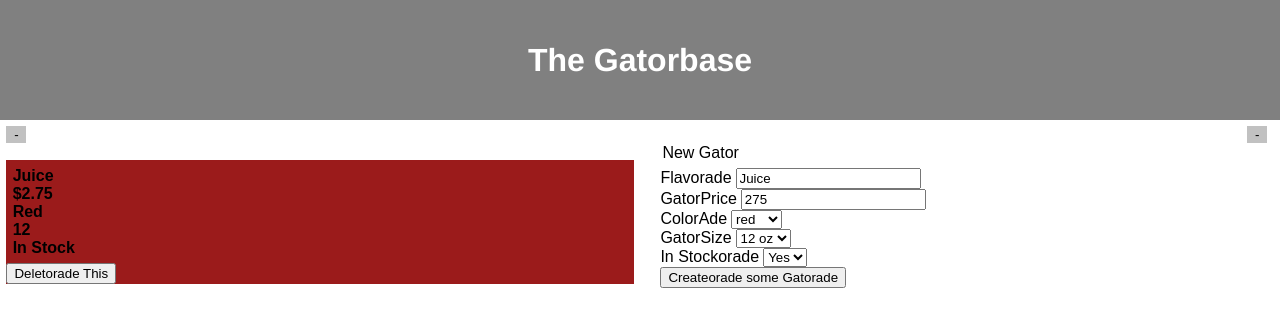
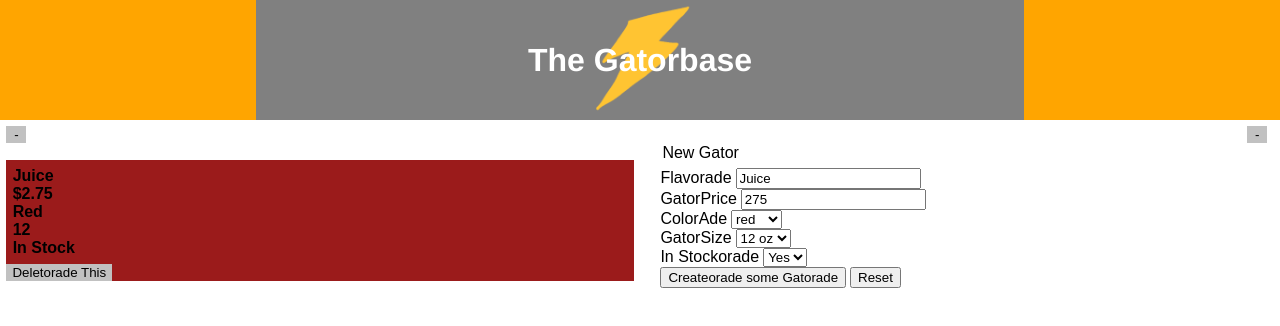
Before and after one commit to Nugget-Meister/project-inventory-web-application, a plain HTML site: page index.html in a window 1280 px wide. Both pictures are taken after a click on the input "Createorade some Gatorade". Drawn offline with Linux system fonts and the light colour scheme.

Commit message:
Gatorbase logo, minor snips on css

```diff
--- a/index.html
+++ b/index.html
@@ -10,7 +10,9 @@
 </head>
 <body>
     <header>
+        <section></section>
         <h1>The Gatorbase</h1>
+        <section></section>
     </header>
     <div>
         <section class="list-items">
@@ -45,6 +47,7 @@
                         <option value="no">No</option>
                     </select><br>
                     <input type="submit" value="Createorade some Gatorade"/>
+                    <input type="reset"/>
                 </fieldset>
             </form>
 
--- a/script.js
+++ b/script.js
@@ -58,6 +58,11 @@ function createItem(name, price, color, size, inStock){
     // console.log(ul.children)
 
     ul.append(li)
+
+    for(child of ul.children){
+        console.log(child.children[0].children[0])
+    }
+
 }
 
 
--- a/styles.css
+++ b/styles.css
@@ -3,7 +3,6 @@ header {
     background-color: gray;
     display: grid;
     grid-template-columns: 20% 60% 20%;
-
 }
 
 header h1 {
@@ -17,6 +16,16 @@ header h1 {
     justify-content: center;
     align-items: center;
     position: relative;
+    background-image: url(./img/gator.png);
+    background-size: contain;
+    background-repeat: no-repeat;
+    background-position: center;
+
+}
+
+header section {
+    background-color: orange;
+
 }
 
 body {
@@ -57,6 +66,9 @@ legend, label {
 /* Responsive Element */
 
 @media (max-width: 500px){
+    header {
+        grid-template-columns: 5% 90% 5%;
+    }
     div {
         grid-template-columns: 1fr;
         grid-template-rows: 1fr 2fr;
@@ -101,6 +113,15 @@ li:hover {
     transition: 200ms;
     filter: grayscale(0);
     left: 1%
+}
+
+li button {
+    border: none;
+    background-color: #c1c1c1;
+}
+
+li button:hover {
+    background-color: #8e8c8c;
 }
 
 .hide {
```
Also changed, not shown: img/gator.png (added), 2 other files.
